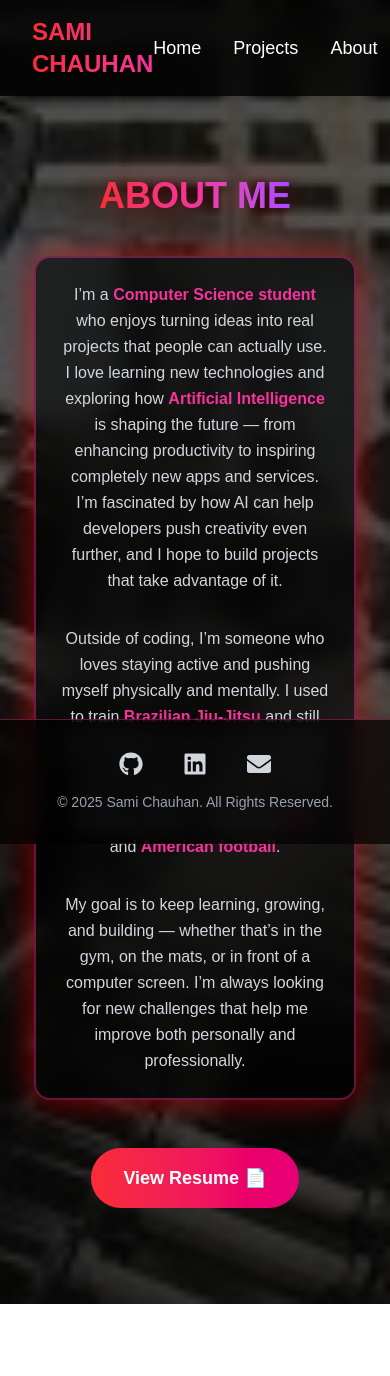
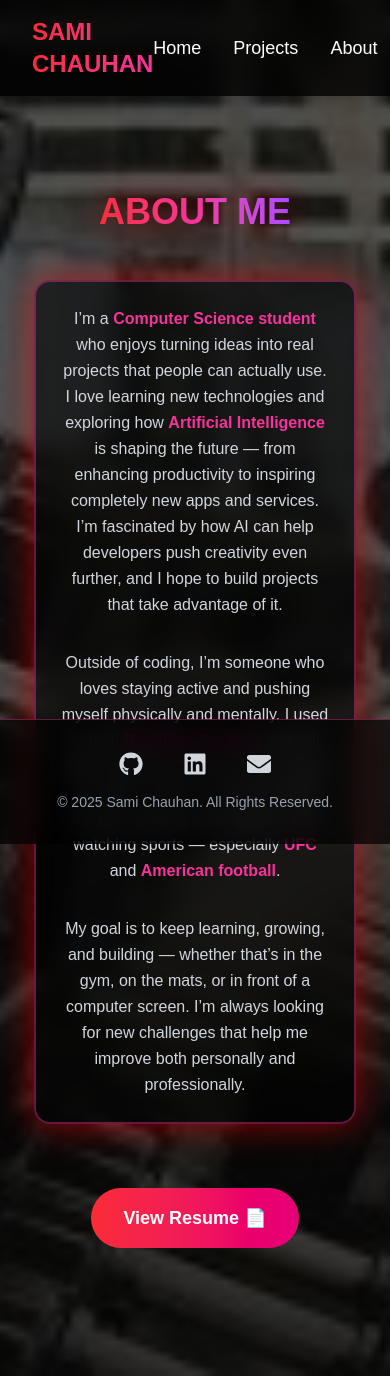
Before and after one commit to scKamui/portfolio, a Next.js app: page /about in a window 390 px wide. Before the commit the page ends 1304 px from the top, so only its background shows below. Built offline with nearby package versions, Linux system fonts and the light colour scheme.

Commit message:
Fix about page scroll and improve responsive spacing

```diff
--- a/pages/about.js
+++ b/pages/about.js
@@ -18,8 +18,10 @@ export default function About() {
   const images = ["/gym.jpeg", "/bjj.jpeg", "/football.jpeg"];
 
   return (
-    <div className="relative min-h-screen text-white flex flex-col overflow-y-auto">
-      {/* === Crisp Animated Background === */}
+    <div
+      className="relative min-h-screen text-white flex flex-col overflow-y-auto"
+    >
+      {/* === Animated Background === */}
       <div className="absolute inset-0">
         {images.map((img, index) => (
           <motion.div
@@ -31,24 +33,24 @@ export default function About() {
               backgroundPosition: "center",
             }}
             initial={{ opacity: 0 }}
-            animate={{
-              opacity: currentImage === index ? 0.9 : 0,
-            }}
+            animate={{ opacity: currentImage === index ? 0.9 : 0 }}
             transition={{ duration: 2, ease: "easeInOut" }}
           />
         ))}
 
-        {/* Overlay for readability */}
+        {/* Overlay */}
         <div className="absolute inset-0 bg-gradient-to-b from-black/70 via-black/65 to-black/80 z-10" />
       </div>
 
       {/* Navbar */}
-      <Navbar />
+      <div className="relative z-20">
+        <Navbar />
+      </div>
 
       {/* === Main Section === */}
-      <main className="relative z-20 flex flex-col items-center text-center px-4 sm:px-6 md:px-10 pt-20 pb-24 flex-grow">
+      <main className="relative z-20 flex flex-col items-center text-center px-4 sm:px-6 md:px-10 pt-24 pb-32 flex-grow">
         <motion.h1
-          className="text-4xl sm:text-5xl md:text-6xl font-extrabold mb-10 bg-gradient-to-r from-red-500 via-pink-500 to-purple-500 bg-clip-text text-transparent drop-shadow-[0_0_20px_#e60000a0]"
+          className="text-4xl sm:text-5xl md:text-6xl font-extrabold mb-12 bg-gradient-to-r from-red-500 via-pink-500 to-purple-500 bg-clip-text text-transparent drop-shadow-[0_0_20px_#e60000a0]"
           initial={{ opacity: 0, y: 30 }}
           animate={{ opacity: 1, y: 0 }}
           transition={{ duration: 0.6 }}
@@ -62,12 +64,11 @@ export default function About() {
                      p-6 sm:p-8 md:p-10 lg:p-12
                      shadow-[0_0_35px_#e60000a0]
                      w-[90%] sm:w-[80%] md:max-w-4xl
-                     text-gray-300 text-base sm:text-lg md:text-xl leading-relaxed"
+                     text-gray-300 text-base sm:text-lg md:text-xl leading-relaxed mb-16"
           initial={{ opacity: 0, scale: 0.95 }}
           animate={{ opacity: 1, scale: 1 }}
           transition={{ duration: 0.8 }}
         >
-          {/* --- Tech + AI paragraph --- */}
           <p className="mb-8">
             I’m a <span className="text-pink-500 font-semibold">Computer Science student</span> who enjoys turning ideas
             into real projects that people can actually use. I love learning new technologies and exploring how{" "}
@@ -76,7 +77,6 @@ export default function About() {
             developers push creativity even further, and I hope to build projects that take advantage of it.
           </p>
 
-          {/* --- Personal paragraph --- */}
           <p className="mb-8">
             Outside of coding, I’m someone who loves staying active and pushing myself physically and mentally. I used to
             train <span className="text-pink-500 font-semibold">Brazilian Jiu-Jitsu</span> and still enjoy following the
@@ -85,7 +85,6 @@ export default function About() {
             <span className="text-pink-500 font-semibold">American football</span>.
           </p>
 
-          {/* --- Closing paragraph --- */}
           <p>
             My goal is to keep learning, growing, and building — whether that’s in the gym, on the mats, or in front of a
             computer screen. I’m always looking for new challenges that help me improve both personally and
@@ -98,7 +97,7 @@ export default function About() {
           href="/Tech_Resume.pdf"
           target="_blank"
           rel="noopener noreferrer"
-          className="bg-gradient-to-r from-red-500 to-pink-600 px-8 sm:px-10 py-4 sm:py-5 mt-12 rounded-full text-lg sm:text-xl font-semibold text-white hover:scale-110 hover:shadow-[0_0_30px_#e60000a0] transition duration-300"
+          className="bg-gradient-to-r from-red-500 to-pink-600 px-8 sm:px-10 py-4 sm:py-5 rounded-full text-lg sm:text-xl font-semibold text-white hover:scale-110 hover:shadow-[0_0_30px_#e60000a0] transition duration-300"
           initial={{ opacity: 0, scale: 0.9 }}
           animate={{ opacity: 1, scale: 1 }}
           transition={{ delay: 0.7, duration: 0.6 }}
@@ -107,6 +106,7 @@ export default function About() {
         </motion.a>
       </main>
 
+      {/* Footer */}
       <Footer />
     </div>
   );
```
